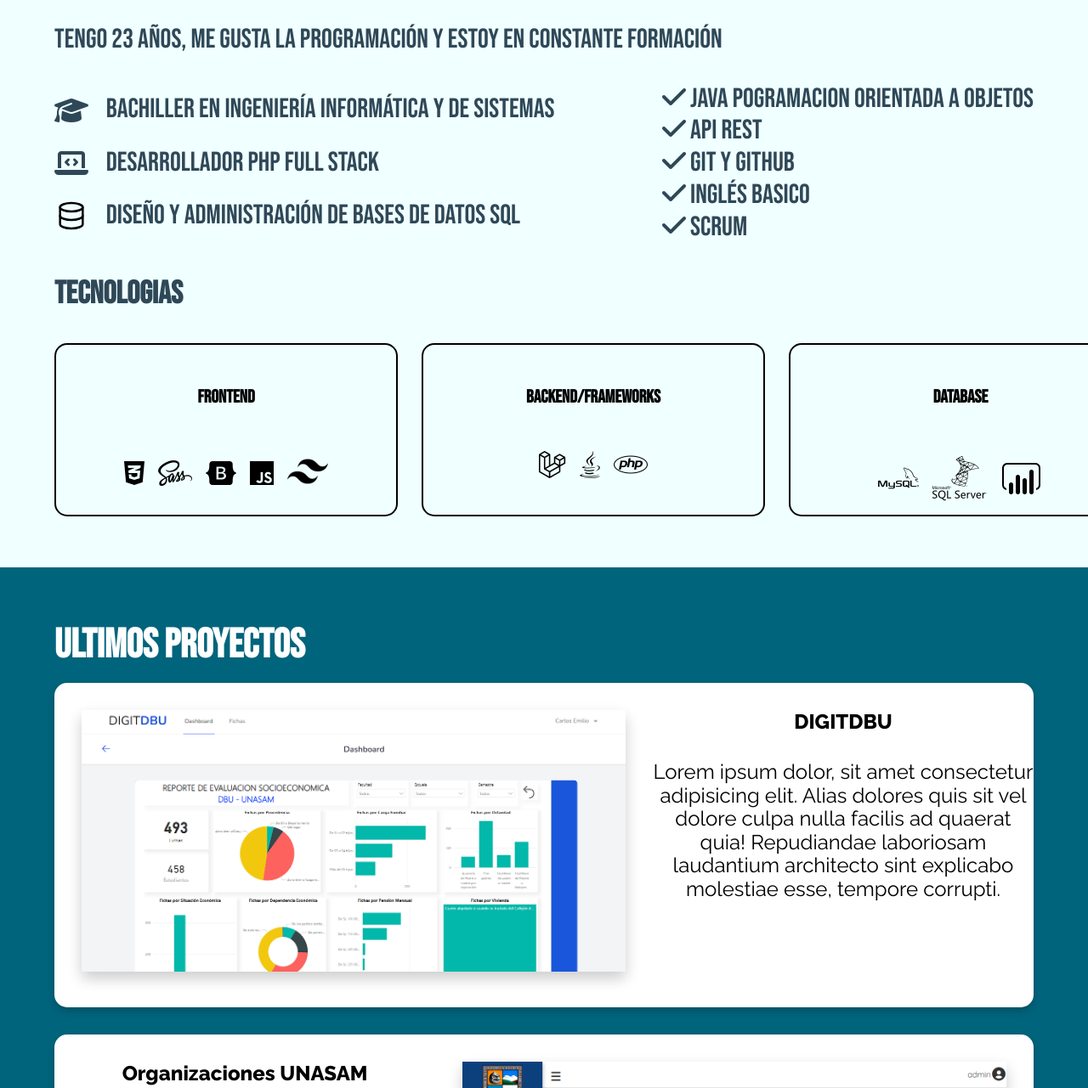
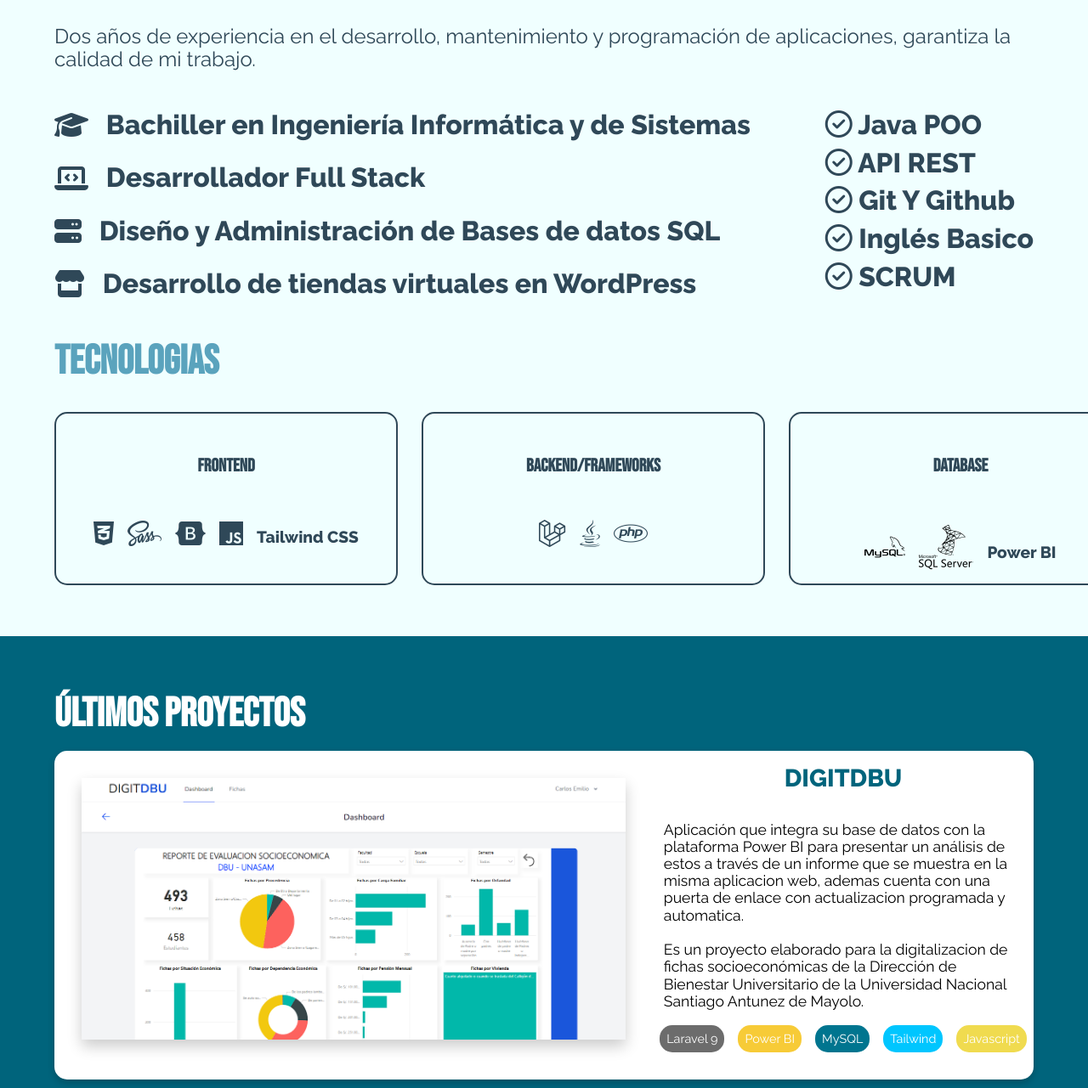
Before and after one commit to Cali99-droid/folio, a plain HTML site: page index.html in a window 1280 px wide. Shown: the part 756-2037 px from the top of the page at 85% size. Drawn offline with nearby package versions, Linux system fonts and the light colour scheme.

Commit message:
maqueta version 0.1

```diff
--- a/css/style.css
+++ b/css/style.css
@@ -204,21 +204,34 @@ body::-webkit-scrollbar-thumb {
 }
 /** SECCION SOBRE MI*/
 .sobre{
-  color: #151E12;
+
    font-size: 2rem;
    padding: 4rem;
    background-color: azure;
 }
+
+.sobre_titulo h2{
+  color: #FA9138;
+}
 .descipcion_titulo{
     margin-top: 2rem;
+}
+
+.descipcion_titulo p{
+  font-family: Raleway;
+  font-size: 1.5rem;
+  color: #2F4858;
+
 }
 .sobre_detalle{
     margin-top: 2rem;
     display: flex;
-
+    font-family: Raleway;
+    font-weight: bold;
     justify-content: space-between;
     align-items: center;
     gap: 3rem;
+    color: #2F4858;
 }
 .dato{
     display: flex;
@@ -245,14 +258,31 @@ body::-webkit-scrollbar-thumb {
 }
 
 /** SOBRE MI -- TECNOLOGIAS*/
+.lista_tec{
+  margin-top: 2rem;
+}
 
+.lista_tec h2{
+  color: #5AA3BD;
+  margin-bottom: 2rem;
+}
 .mi{
-  color: #2F4858;
+  color: #000000;
 }
 .lista{
  list-style: none;
  margin: 0;
  padding: 0;
+}
+.lista li{
+  margin-bottom: .5rem;
+
+}
+
+.lista li span{
+   font-family: Raleway;
+  font-size: 1.2rem;
+  font-weight: 700;
 }
 
 .items{
@@ -305,19 +335,24 @@ body::-webkit-scrollbar-thumb {
   }
 
   .flip-box-front {
-    border: 2px solid #000000;
+     border: 2px solid #2F4858;
     border-radius: 15px;
     background-color: transparent;
-    color: black;
+    color: #2F4858;
+  }
+
+  .flip-box-front h6{
+    color: #2F4858;
   }
 
   .flip-box-back {
+
     display: flex;
     flex-direction: column;
     border-radius: 15px;
-    font-size: 1.1rem;
-    background-color: #00647C;
-    color: azure;
+    font-size: 1.2rem;
+    background-color: #7CC4DF;
+    color: #2F4858;
     transform: rotateY(180deg);
     align-items: center;
     justify-content: center;
@@ -373,7 +408,7 @@ body::-webkit-scrollbar-thumb {
 
   /* On mouse-over, add a deeper shadow */
   .card:hover {
-    box-shadow: 0 8px 16px 0 rgba(255, 255, 255, 0.2);
+    box-shadow: 0 8px 16px 0 rgba(209, 209, 209, 0.2);
   }
 
   /* Add some padding inside the card container */
@@ -393,10 +428,74 @@ body::-webkit-scrollbar-thumb {
   }
 
   .item-text{
-    font-size: 1.5rem;
+    font-size: 1.8rem;
     font-family: Raleway;
+    color: #00647C;
   }
 
+  .item-text h4{
+    margin: 0;
+    padding: 1rem;
+  }
+
+  .item-text p {
+    font-size: 1.1rem;
+    color: #000000;
+    text-align: start;
+    padding-left: .8rem;
+    padding-right: .8rem;
+  }
+/*** Equiquetas */
+.etiquetas{
+ list-style: none;
+ margin: 0;
+ padding: 0;
+ display: flex;
+ font-size: .9rem;
+ gap: 1rem;
+ justify-content: center;
+ padding-bottom: 2rem;
+
+}
+
+.lara{
+  background-color: #6C6C6C;
+}
+
+.power{
+  background-color: #f7cb37;
+}
+
+.my{
+  background-color: #00758F;
+}
+
+.tail{
+  background-color: #00C6FF;
+
+}
+
+.js{
+background-color: #F0DB4F;
+}
+
+.php{
+  background-color: #474A8A;
+}
+.sas{
+  background-color: #CD6799;
+}
+
+.bot{
+  background-color: #080135;
+}
+
+.etiquetas li{
+
+  color: #FFF;
+  padding: .5rem;
+  border-radius: 15px;
+}
   @media screen and (max-width: 600px) {
     .portafolio{
       padding: 1rem;
@@ -447,7 +546,7 @@ body::-webkit-scrollbar-thumb {
 .info-wp{
   font-size: 1rem;
 display: flex;
-gap: 3rem;
+gap: 2rem;
 }
 .contacto-cont{
   width: 50%;
@@ -483,6 +582,10 @@ gap: 3rem;
   border: none;
   border-radius: 4px;
   cursor: pointer;
+}
+.contac{
+  display: flex;
+  gap: 1.5rem;
 }
 
 .contac a{
--- a/index.html
+++ b/index.html
@@ -4,7 +4,7 @@
     <meta charset="UTF-8">
     <meta http-equiv="X-UA-Compatible" content="IE=edge">
     <meta name="viewport" content="width=device-width, initial-scale=1.0">
-    <title> Carlos Orellano - Portafolio</title>
+    <title> Carlos Orellano | Portafolio</title>
 
     <link rel="shortcut icon" href="assets/log.png">
     <link rel="stylesheet" href="css/style.css">
@@ -28,7 +28,7 @@
                 <a href="#sobre">Sobre mi</a>
                 <a href="#portafolio">Portafolio</a>
                 <a href="#contacto">Contacto</a>
-                <a href="#contacto" class="btn"> <i class="fa-solid fa-file-arrow-down"></i> Descargar CV</a>
+                <a href="#" class="btn"> <i class="fa-solid fa-file-arrow-down"></i> Descargar CV</a>
             </div>
             <div class="enlace-redes nave">
                 <a href="https://wa.link/bejzck" target="_blank"><i class="fa-brands fa-whatsapp"></i></a>
@@ -72,8 +72,8 @@
                 data-aos-duration="300">
                     <h2>Sobre Mi</h2>
                     <div class=" descipcion_titulo ">
-
-                            <p>Tengo 23 años, me gusta la programación y estoy en constante formación </p>
+                      <p>Dos años de experiencia en el desarrollo, mantenimiento y programación de aplicaciones,
+                        garantiza la calidad de mi trabajo.</p>
                     </div>
                 </div>
                 <div class="sobre_detalle" >
@@ -85,17 +85,14 @@
                                 <i class="fa-solid fa-graduation-cap"></i><p> Bachiller en Ingeniería Informática y de Sistemas</p>
                             </div>
                              <div class="dato">
-                                 <i class="fa-solid fa-laptop-code"></i>   <p>Desarrollador PHP full stack</p>
+                                 <i class="fa-solid fa-laptop-code"></i><p>Desarrollador Full Stack</p>
                             </div>
                             <div class="dato">
-                                <svg xmlns="http://www.w3.org/2000/svg" class="icon icon-tabler icon-tabler-database" width="40" height="40" viewBox="0 0 24 24" stroke-width="1.5" stroke="#000000" fill="none" stroke-linecap="round" stroke-linejoin="round">
-                                    <path stroke="none" d="M0 0h24v24H0z" fill="none"/>
-                                    <ellipse cx="12" cy="6" rx="8" ry="3"></ellipse>
-                                    <path d="M4 6v6a8 3 0 0 0 16 0v-6" />
-                                    <path d="M4 12v6a8 3 0 0 0 16 0v-6" />
-                                  </svg>
-                                 <p> Diseño y Administración de Bases de datos SQL</p>
-                             </div>
+                                <i class="fa-solid fa-server"></i><p>Diseño y Administración de Bases de datos SQL</p>
+                            </div>
+                            <div class="dato">
+                                <i class="fa-solid fa-store"></i><p>Desarrollo de tiendas virtuales en WordPress</p>
+                            </div>
 
 
                         </div>
@@ -105,11 +102,11 @@
                         data-aos-easing="ease-in-sine">
 
                             <ul class="lista">
-                                <li><i class="fa-solid fa-check"></i> JAVA Pogramacion orientada a objetos </li>
-                                <li><i class="fa-solid fa-check"></i> API REST</li>
-                                <li><i class="fa-solid fa-check"></i> GIT Y GITHUB</li>
-                                <li><i class="fa-solid fa-check"></i> Inglés Basico</li>
-                                <li><i class="fa-solid fa-check"></i> SCRUM</li>
+                                <li><i class="fa-regular fa-circle-check"></i> Java POO </li>
+                                <li><i class="fa-regular fa-circle-check"></i> API REST</li>
+                                <li><i class="fa-regular fa-circle-check"></i> Git Y Github</li>
+                                <li><i class="fa-regular fa-circle-check"></i> Inglés Basico</li>
+                                <li><i class="fa-regular fa-circle-check"></i> SCRUM</li>
                             </ul>
                         </div>
 
@@ -117,7 +114,7 @@
                 </div>
 
                 <div class="lista_tec" data-aos="zoom-in">
-                    <h3>Tecnologias</h3>
+                    <h2>Tecnologias</h2>
                     <div class="items" >
                         <div class="flip-box">
                             <div class="flip-box-inner">
@@ -128,7 +125,7 @@
                                         <li><i class="fa-brands fa-sass"></i></li>
                                         <li><i class="fa-brands fa-bootstrap"></i></li>
                                         <li><i class="fa-brands fa-js"></i></li>
-                                        <li><img src="assets/tailwind.png" alt="" ></li>
+                                        <li> <span>Tailwind CSS</span> </li>
                                     </ul>
 
                                 </div>
@@ -165,7 +162,7 @@
                                     <ul class="lista icons">
                                         <li><img src="assets/mysql.png" alt="" ></li>
                                         <li><img src="assets/sql-server.png" alt="" ></li>
-                                        <li><img src="assets/pwerbi.png" alt="" ></li>
+                                        <li><span>Power BI</span> </li>
                                     </ul>
 
                                 </div>
@@ -185,17 +182,26 @@
 
     <section>
         <div class="portafolio" id="portafolio">
-            <h2 data-aos="fade-right">Ultimos Proyectos</h2>
+            <h2 data-aos="fade-right">Últimos Proyectos</h2>
             <div class="trabajos_grid">
                 <div class="item card" data-aos="fade-right"
-
                 data-aos-easing="ease-in-sine">
                         <div class="item-img">
                             <img src="/assets/img/digit.png">
                         </div>
                        <div class="item-text">
                             <h4>DIGIT<b>DBU</b></h4>
-                            <p>Lorem ipsum dolor, sit amet consectetur adipisicing elit. Alias dolores quis sit vel dolore culpa nulla facilis ad quaerat quia! Repudiandae laboriosam laudantium architecto sint explicabo molestiae esse, tempore corrupti.</p>
+                            <p>Aplicación que integra su base de datos con la plataforma Power BI
+                               para presentar un análisis de estos a través de un informe que se muestra en la misma aplicacion web, ademas cuenta con una puerta de enlace con actualizacion programada y automatica.  <br><br>
+                               Es un proyecto elaborado para la digitalizacion de fichas socioeconómicas de la Dirección de Bienestar Universitario de la Universidad Nacional Santiago Antunez de Mayolo.
+                            </p>
+                            <ul class="etiquetas">
+                                <li class="lara">Laravel 9</li>
+                                <li class="power">Power BI</li>
+                                <li class="my">MySQL</li>
+                                <li class="tail">Tailwind</li>
+                                <li class="js">Javascript</li>
+                            </ul>
                        </div>
 
                 </div>
@@ -206,7 +212,18 @@
 
                    <div class="item-text">
                         <h4>Organizaciones<b> UNASAM</b></h4>
-                        <p>Lorem ipsum dolor, sit amet consectetur adipisicing elit. Alias dolores quis sit vel dolore culpa nulla facilis ad quaerat quia! Repudiandae laboriosam laudantium architecto sint explicabo molestiae esse, tempore corrupti.</p>
+                        <p>Proyecto destinado a la gestión de organizaciones estudiantiles
+                           de la Universidad Nacional Santiago Antúnez de Mayolo, cuenta con
+                           una amplia cantidad de módulos y una interfaz amigable. <br>
+                           Hace uso de Fetch API para consumir recursos de forma asincrona,
+                           creación y delegación de roles de usuarios, dashboard, almacenamiento de archivos y landing page.
+                        </p>
+                        <ul class="etiquetas">
+                            <li class="php">PHP</li>
+                            <li class="my">MySQL</li>
+                            <li class="sas">Sass</li>
+                            <li class="js">Javascript</li>
+                        </ul>
                    </div>
                    <div class="item-img">
                     <img src="/assets/img/org.png">
@@ -221,7 +238,17 @@
                     </div>
                    <div class="item-text">
                         <h4>USTEC<b> OGTISE</b></h4>
-                        <p>Lorem ipsum dolor, sit amet consectetur adipisicing elit. Alias dolores quis sit vel dolore culpa nulla facilis ad quaerat quia! Repudiandae laboriosam laudantium architecto sint explicabo molestiae esse, tempore corrupti.</p>
+                        <p>Aplicación para la gestión de incidentes, hecha para la unidad de soporte
+                            técnico de la oficina de tecnologías de la información de la Universidad Nacional Santiago Antúnez de Mayolo. <br>
+                            Sus principales caracteristicas son: inventario e historial de incidentes en los equipos de cómputo, redes y/o software, detección de mantenimiento preventivo, notificación via email de incidentes, gestion de stock de materiales para el mantenimiento en la atención de incidentes.
+                        </p>
+
+                        <ul class="etiquetas">
+                            <li class="lara">Laravel 9</li>
+                            <li class="my">MySQL</li>
+                            <li class="tail">Tailwind</li>
+                            <li class="js">Javascript</li>
+                        </ul>
                    </div>
                 </div>
 
@@ -233,7 +260,14 @@
                     </div>
                    <div class="item-text">
                         <h4>Almacén</h4>
-                        <p>Lorem ipsum dolor, sit amet consectetur adipisicing elit. Alias dolores quis sit vel dolore culpa nulla facilis ad quaerat quia! Repudiandae laboriosam laudantium architecto sint explicabo molestiae esse, tempore corrupti.</p>
+                        <p>Proyecto desarrollado para la gestion de almacen para el Consorcio Queralcoto, cuenta con manejo de usuarios y roles, control de stock, gestion de entradas y salidas e informe gráfico.
+                        </p>
+                        <ul class="etiquetas">
+                            <li class="php">PHP</li>
+                            <li class="my">MySQL</li>
+                            <li class="bot">Bootstrap</li>
+                            <li class="js">Javascript</li>
+                        </ul>
                    </div>
                 </div>
             </div>
@@ -247,9 +281,10 @@
         <div class="sobre "  id="contacto">
             <h2 class="titulo-contacto">Contacto</h2>
             <div class=" contacto">
-                <div class="info">
-                    <p>Preguntas, dudas o consultas? </p>
-                    <p>Puedes encontrarme en mis redes o enviame un mensaje por aqui</p>
+                <div class="info" data-aos="fade-left"
+                data-aos-easing="ease-in-sine">
+                    <p>¿Preguntas, dudas o consultas? </p>
+                    <p>Puedes encontrarme en mis redes o enviarme un mensaje por aqui</p>
                     <div class=" contac">
                         <a href="https://wa.link/bejzck" target="_blank"><i class="fa-brands fa-whatsapp"></i></a>
                         <a href="https://github.com/Cali99-droid" target="_blank"><i class="fa-brands fa-github"></i></a>
@@ -261,7 +296,8 @@
                         <img src="/assets/img/wp.png" alt="QR whatsapp">
                     </div>
                 </div>
-                 <div class="contacto-cont">
+                 <div class="contacto-cont" data-aos="fade-right"
+                 data-aos-easing="ease-in-sine">
                     <form action="" class="formulario">
                         <div>
                             <label for="nombre"> Apellidos y Nombres </label>
@@ -290,16 +326,11 @@
 
     <footer>
        <div class="foo">
-
            <p>Copyright © 2023 - Carlos Jhardel Orellano Rondan</p>
-
        </div>
     </footer>
 <script>
-
     AOS.init();
-
-
 </script>
     <script src="js/app.js"></script>
 </body>
```
